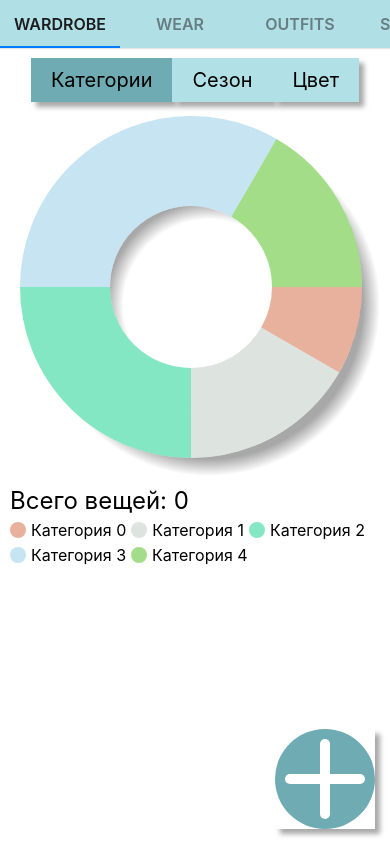
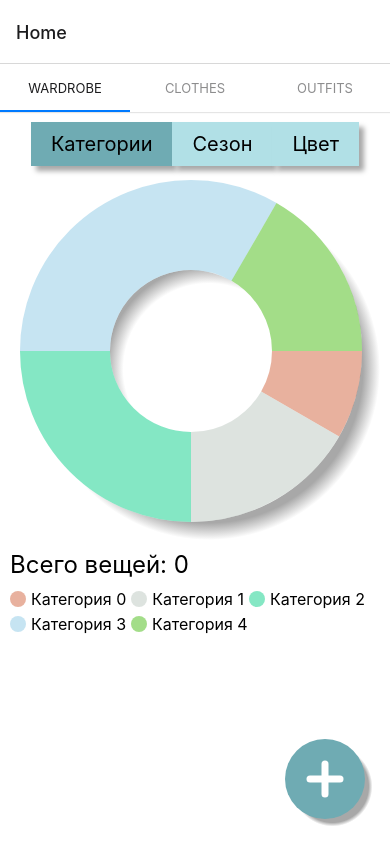
Before and after one commit to KashirskiyDenis/wear-react-native, a React Native app: screen /Wardrobe in a window 390 px wide. Built offline with nearby package versions, Linux system fonts and the light colour scheme.

Commit message:
Add files via upload

```diff
--- a/components/AddButton.js
+++ b/components/AddButton.js
@@ -1,28 +1,41 @@
 import React from 'react';
-import Svg, { Circle, Line } from 'react-native-svg';
+import Svg, {
+  Circle,
+  Defs,
+  Line,
+  RadialGradient,
+  Stop,
+} from 'react-native-svg';
 
 function AddButton() {
   return (
     <Svg width={100} height={100} viewBox="0 0 100 100" fill="none">
-      <Circle cx={50} cy={50} r={50} fill="#6fabb3" />
+      <Defs>
+        <RadialGradient id="shadow">
+          <Stop offset="80%" stopColor="#a8a8a8" />
+          <Stop offset="100%" stopColor="#ffffff" />
+        </RadialGradient>
+      </Defs>
+      <Circle cx={57.5} cy={57.5} r={40} fill="url(#shadow)" />
+      <Circle cx={50} cy={50} r={40} fill="#6fabb3" />
       <Line
         x1={50}
-        y1={15}
+        y1={35}
         x2={50}
-        y2={85}
+        y2={65}
         className="line"
         stroke="#ffffff"
-        strokeWidth={10}
+        strokeWidth={7}
         strokeLinecap="round"
       />
       <Line
-        x1={15}
+        x1={35}
         y1={50}
-        x2={85}
+        x2={65}
         y2={50}
         className="line"
         stroke="#ffffff"
-        strokeWidth={10}
+        strokeWidth={7}
         strokeLinecap="round"
       />
     </Svg>
--- /dev/null
+++ b/components/Home.js
@@ -0,0 +1,23 @@
+import React from 'react';
+import { StyleSheet } from 'react-native';
+import { createMaterialTopTabNavigator } from '@react-navigation/material-top-tabs';
+
+import WardrobeScreen from './screens/WardrobeScreen';
+import ClothesScreen from './screens/ClothesScreen';
+import OutfitScreen from './screens/OutfitScreen';
+
+const Tab = createMaterialTopTabNavigator();
+
+function Home() {
+  return (
+    <Tab.Navigator>
+      <Tab.Screen name="Wardrobe" component={WardrobeScreen} />
+      <Tab.Screen name="Clothes" component={ClothesScreen} />
+      <Tab.Screen name="Outfits" component={OutfitScreen} />
+    </Tab.Navigator>
+  );
+}
+
+const styles = StyleSheet.create({});
+
+export default Home;
--- a/components/TabsNavigator.js
+++ b/components/TabsNavigator.js
@@ -1,32 +1,27 @@
 import React from 'react';
 import { Text, View } from 'react-native';
-import { createMaterialTopTabNavigator } from '@react-navigation/material-top-tabs';
-import { useSafeArea } from 'react-native-safe-area-context';
+import { createNativeStackNavigator } from '@react-navigation/native-stack';
+import Home from './Home';
+import SettingsScreen from './screens/SettingsScreen';
+import NewClothesScreen from './screens/NewClothesScreen';
+import NewOutfitScreen from './screens/NewOutfitScreen';
 
-import HomeScreen from './screens/HomeScreen';
-import WearScreen from './screens/WearScreen';
-import OutfitScreen from './screens/OutfitScreen';
-import SettingsScreen from './screens/SettingsScreen';
-
-const Tab = createMaterialTopTabNavigator();
+const Stack = createNativeStackNavigator();
 
 function TabsNavigator() {
-  const insets = useSafeArea();
-
   return (
-    <Tab.Navigator
-      style={{ marginTop: insets.top }}
+    <Stack.Navigator
       screenOptions={{
         tabBarScrollEnabled: true,
         tabBarLabelStyle: { fontSize: 16, fontWeight: 600 },
         tabBarItemStyle: { width: 120 },
         tabBarStyle: { backgroundColor: 'powderblue' },
-      }}>
-      <Tab.Screen name="Wardrobe" component={HomeScreen} />
-      <Tab.Screen name="Wear" component={WearScreen} />
-      <Tab.Screen name="Outfits" component={OutfitScreen} />
-      <Tab.Screen name="Settings" component={SettingsScreen} />
-    </Tab.Navigator>
+      }} >
+      <Stack.Screen name="Home" component={Home} />
+      <Stack.Screen name="NewClothesScreen" component={NewClothesScreen} options={{ title: 'New Clothes'}}/>
+      <Stack.Screen name="NewOutfitScreen" component={NewOutfitScreen} options={{ title: 'New Outfit'}}/>
+      <Stack.Screen name="Settings" component={SettingsScreen} />
+    </Stack.Navigator>
   );
 }
 
--- /dev/null
+++ b/components/screens/ClothesScreen.js
@@ -0,0 +1,18 @@
+import * as React from 'react';
+import { Text, View } from 'react-native';
+
+function ClothesScreen() {
+  return (
+    <View
+      style={{
+        flex: 1,
+        backgroundColor: '#ffffff',
+        justifyContent: 'center',
+        alignItems: 'center',
+      }}>
+      <Text>Clothes!</Text>
+    </View>
+  );
+}
+
+export default ClothesScreen;
--- /dev/null
+++ b/components/screens/NewClothesScreen.js
@@ -0,0 +1,46 @@
+import React, { useState, useEffect } from 'react';
+import {
+  Button,
+  Dimensions,
+  Image,
+  StyleSheet,
+  Text,
+  View,
+} from 'react-native';
+import * as ImagePicker from 'expo-image-picker';
+import { createNativeStackNavigator } from '@react-navigation/native-stack';
+
+import AddButton from '../AddButton';
+
+const WIDTH = Dimensions.get('window').width;
+
+function AddClothesScreen({ navigation }) {
+  const [image, setImage] = useState(null);
+
+  const pickImage = async () => {
+    let result = await ImagePicker.launchImageLibraryAsync({
+      mediaTypes: ImagePicker.MediaTypeOptions.All,
+      allowsEditing: true,
+      aspect: [4, 3],
+      quality: 1,
+    });
+
+    if (!result.canceled) {
+      setImage(result.assets[0].uri);
+    }
+  };
+
+  return (
+    <View style={{ flex: 1 }}>
+      <Text>Add new clothes Screen</Text>
+      <Button title="Pick an image from camera roll" onPress={pickImage} />
+      {image && (
+        <Image source={{ uri: image }} style={{ width: WIDTH, height: WIDTH }} />
+      )}
+    </View>
+  );
+}
+
+const styles = StyleSheet.create({});
+
+export default AddClothesScreen;
--- /dev/null
+++ b/components/screens/NewOutfitScreen.js
@@ -0,0 +1,43 @@
+import React from 'react';
+import {
+  Button,
+  Dimensions,
+  StyleSheet,
+  Text,
+  TouchableHighlight,
+  View,
+} from 'react-native';
+import * as ImagePicker from 'expo-image-picker';
+import { createNativeStackNavigator } from '@react-navigation/native-stack';
+
+import AddButton from '../AddButton';
+
+const Stack = createNativeStackNavigator();
+
+function AddClothesScreen({ navigation }) {
+  const pickImage = async () => {
+    let result = await ImagePicker.launchImageLibraryAsync({
+      mediaTypes: ImagePicker.MediaTypeOptions.All,
+      allowsEditing: true,
+      aspect: [4, 3],
+      quality: 1,
+    });
+
+    console.log(result);
+
+    if (!result.canceled) {
+      setImage(result.assets[0].uri);
+    }
+  };
+
+  return (
+    <View style={{ flex: 1 }}>
+      <Text>Add new clothes Screen</Text>
+
+    </View>
+  );
+}
+
+const styles = StyleSheet.create({});
+
+export default AddClothesScreen;
--- /dev/null
+++ b/components/screens/WardrobeScreen.js
@@ -0,0 +1,135 @@
+import React from 'react';
+import {
+  Button,
+  Dimensions,
+  StyleSheet,
+  Text,
+  TouchableHighlight,
+  View,
+} from 'react-native';
+import * as ImagePicker from 'expo-image-picker';
+
+import DonutChart from '../DonutChart';
+import SortList from '../SortList';
+import AddButton from '../AddButton';
+
+const WIDTH = Dimensions.get('window').width;
+
+const getRandom = () => {
+  return Math.floor(Math.random() * 256);
+};
+
+const getRandomColor = () => {
+  let red = getRandom();
+  let green = getRandom();
+  let blue = getRandom();
+
+  return `rgb(${red}, ${green}, ${blue})`;
+};
+
+const colors = [
+  getRandomColor(),
+  getRandomColor(),
+  getRandomColor(),
+  getRandomColor(),
+  getRandomColor(),
+];
+
+function WardrobeScreen({ navigation }) {
+  const [countWear, setCountWear] = React.useState(0);
+  const [isPressCategory, setIsPressCategory] = React.useState(true);
+  const [isPressSeason, setIsPressSeason] = React.useState(false);
+  const [isPressColor, setIsPressColor] = React.useState(false);
+
+  const onPressSort = (props) => {
+    if (props == 'category') {
+      setIsPressCategory(true);
+      setIsPressSeason(false);
+      setIsPressColor(false);
+    } else if (props == 'season') {
+      setIsPressCategory(false);
+      setIsPressSeason(true);
+      setIsPressColor(false);
+    } else if (props == 'color') {
+      setIsPressCategory(false);
+      setIsPressSeason(false);
+      setIsPressColor(true);
+    }
+  };
+
+  return (
+    <View style={{ flex: 1, backgroundColor: '#ffffff', padding: 10 }}>
+      <View style={styles.sortMenu}>
+        <TouchableHighlight onPress={() => onPressSort('category')}>
+          <View style={isPressCategory ? styles.sortActive : styles.sort}>
+            <Text style={styles.sizeTextSort}>Категории</Text>
+          </View>
+        </TouchableHighlight>
+        <TouchableHighlight onPress={() => onPressSort('season')}>
+          <View style={isPressSeason ? styles.sortActive : styles.sort}>
+            <Text style={styles.sizeTextSort}>Сезон</Text>
+          </View>
+        </TouchableHighlight>
+        <TouchableHighlight onPress={() => onPressSort('color')}>
+          <View style={isPressColor ? styles.sortActive : styles.sort}>
+            <Text style={styles.sizeTextSort}>Цвет</Text>
+          </View>
+        </TouchableHighlight>
+      </View>
+      <DonutChart
+        widthAndHeight={WIDTH - 10}
+        data={[30, 60, 90, 120, 60]}
+        colors={colors}
+      />
+      <Text style={styles.allWear}>Всего вещей: {countWear}</Text>
+      <SortList data={[30, 60, 90, 120, 60]} colors={colors} />
+      <TouchableHighlight
+        style={{
+          position: 'absolute',
+          right: 15,
+          bottom: 15,
+        }}
+        onPress={() => navigation.navigate('NewClothesScreen')}>
+        <AddButton />
+      </TouchableHighlight>
+    </View>
+  );
+}
+
+const styles = StyleSheet.create({
+  sortMenu: {
+    flexDirection: 'row',
+    alignItems: 'center',
+    justifyContent: 'center',
+    marginBottom: 4,
+  },
+  sort: {
+    paddingVertical: 10,
+    paddingHorizontal: 20,
+    color: '#000000',
+    backgroundColor: '#b1e0e6',
+    shadowColor: '#a8a8a8',
+    shadowOffset: { width: 5, height: 5 },
+    shadowOpacity: 1,
+    shadowRadius: 5,
+  },
+  sortActive: {
+    paddingVertical: 10,
+    paddingHorizontal: 20,
+    color: '#000000',
+    backgroundColor: '#6fabb3',
+    shadowColor: '#a8a8a8',
+    shadowOffset: { width: 5, height: 5 },
+    shadowOpacity: 1,
+    shadowRadius: 5,
+  },
+  sizeTextSort: {
+    fontSize: 20,
+  },
+  allWear: {
+    fontSize: 24,
+    marginBottom: 5,
+  },
+});
+
+export default WardrobeScreen;
--- a/package.json
+++ b/package.json
@@ -18,7 +18,9 @@
     "react-native-pager-view": "6.1.2",
     "@react-navigation/native": "6.0.10",
     "react-native-safe-area-context": "4.5.0",
-    "@react-navigation/material-top-tabs": "6.3.1"
+    "@react-navigation/material-top-tabs": "6.3.1",
+    "expo-image-picker": "~14.1.1",
+    "@react-navigation/native-stack": "*"
   },
   "devDependencies": {
     "@babel/core": "^7.20.0"
```
